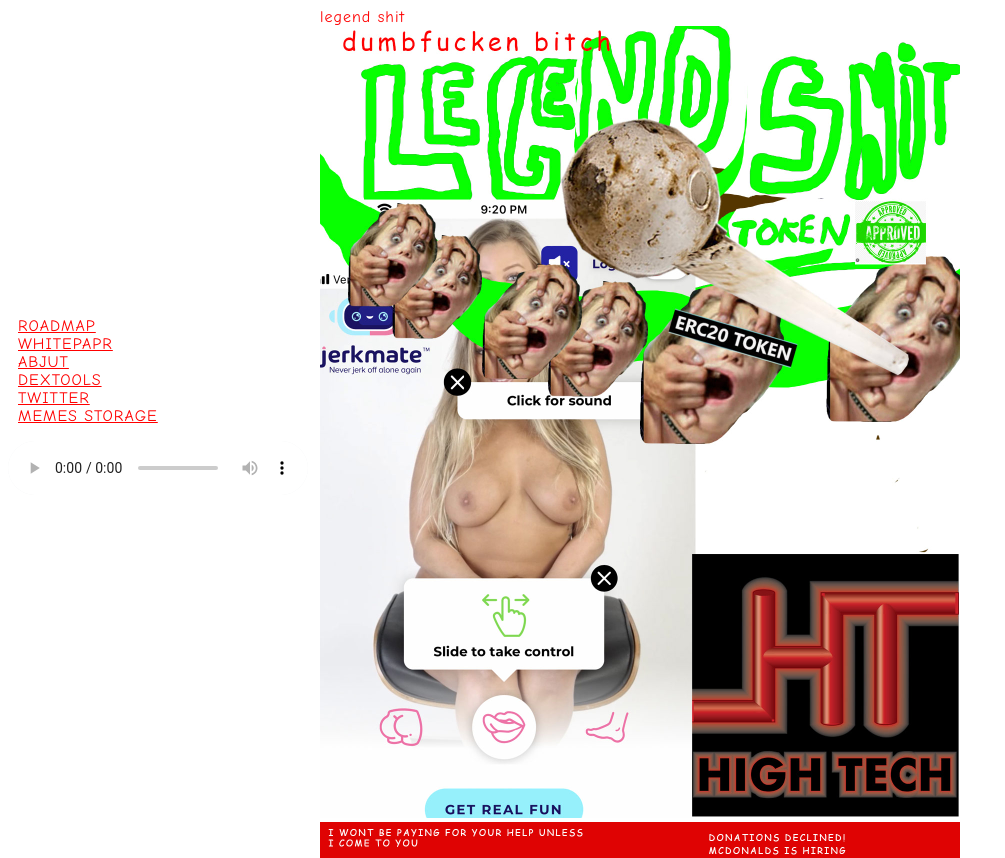
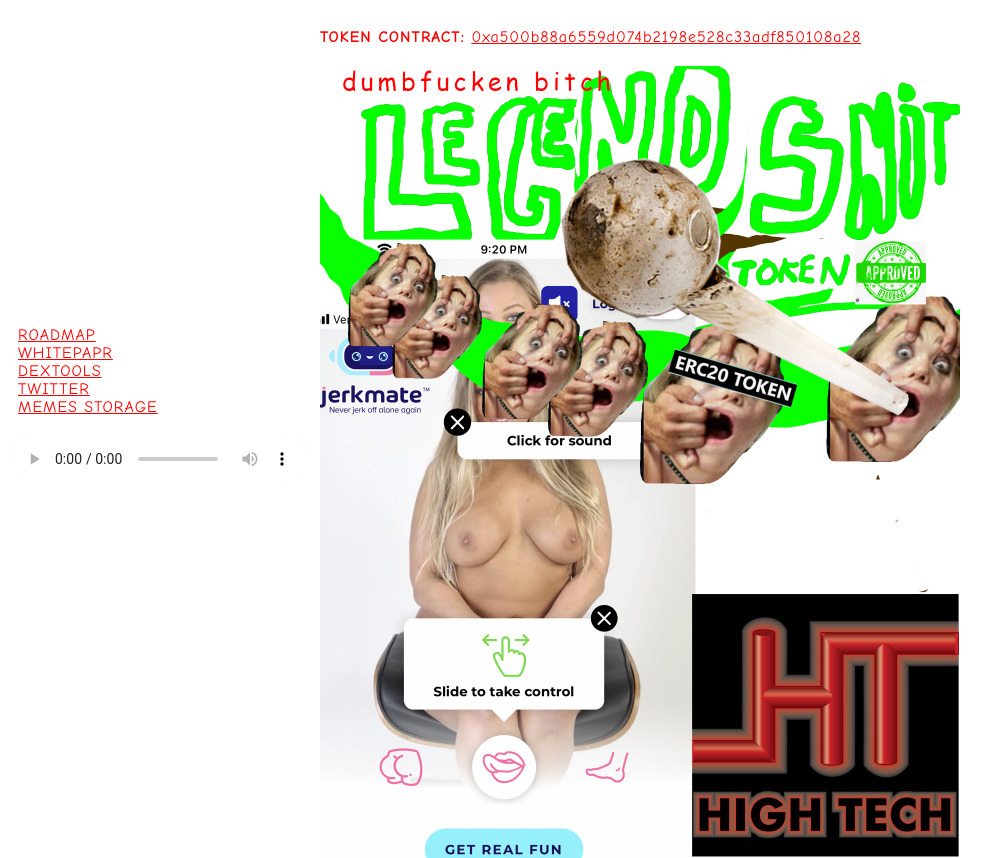
Before and after one commit to legendshit/legendshit.github.io, a plain HTML site: page index.html in a window 1280 px wide. Shown: the top 858 px of the page, without its empty margins (0-1005 px from the left). Drawn offline with Linux system fonts and the light colour scheme.

Commit message:
Add files via upload

```diff
--- a/index.html
+++ b/index.html
@@ -45,6 +45,11 @@ ul {
 	padding-left:10px;
 }
 
+.contract {
+	padding-top:20px;
+	padding-bottom: 20px;
+}
+
 @media screen and (max-width: 640px) {
   .content {
     width: 100%;
@@ -56,7 +61,7 @@ ul {
 </head>
 <body>
 <div class="content">
-	legend shit
+		<div class="contract"><b>TOKEN CONTRACT:</b> <a href="https://etherscan.io/address/0xa500b88a6559d074b2198e528c33adf850108a28" target="_blank">0xa500b88a6559d074b2198e528c33adf850108a28<br></div>
 	<img src="assets/website-main.jpg">
 	<div id="roadmap"><img src="assets/roadmap.jpg"></div>
 	<div id="wpaper">
@@ -68,9 +73,9 @@ ul {
 	<div class="nav-music"><ul>
 		<li><a href="#roadmap">ROADMAP</a></li>
 		<li><a href="#wpaper">WHITEPAPR</a></li>
-		<li><a href="#about">ABJUT</a></li>
+		<!-- <li><a href="#about">ABJUT</a></li> -->
 		<li><a href="https://www.dextools.io/app/en/ether/pair-explorer/0x7dd2ea69960a7451bb178b95368dc7b827e4f7a2" target="_blank">DEXTOOLS</a></li>
-		<li><a href="google.com" target="_blank">TWITTER</a></li>
+		<li><a href="https://twitter.com/legendshittoken" target="_blank">TWITTER</a></li>
 		<li><a href="https://t.me/legendshitmemes" target="_blank">MEMES STORAGE</a></li>
 	</ul>
 	<audio controls autoplay>
```
